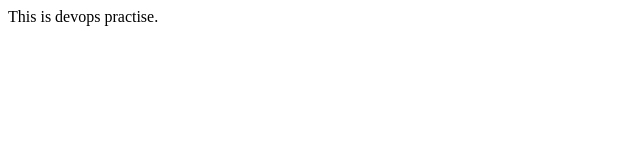
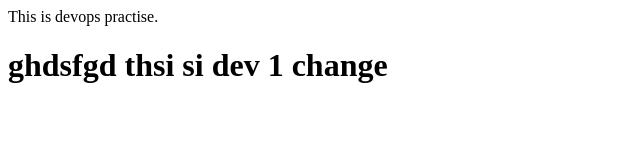
Before and after one commit to sarathpabbathi/web-project, a plain HTML site: page index.html in a window 1280 px wide. Shown: the whole page, without its empty margins (0-640 px from the left). Drawn offline with Linux system fonts and the light colour scheme.

Commit message:
Update index.html

```diff
--- a/index.html
+++ b/index.html
@@ -1 +1,2 @@
 <p> This is devops practise.</p>
+<h1> ghdsfgd thsi si dev 1 change </h1>
```
